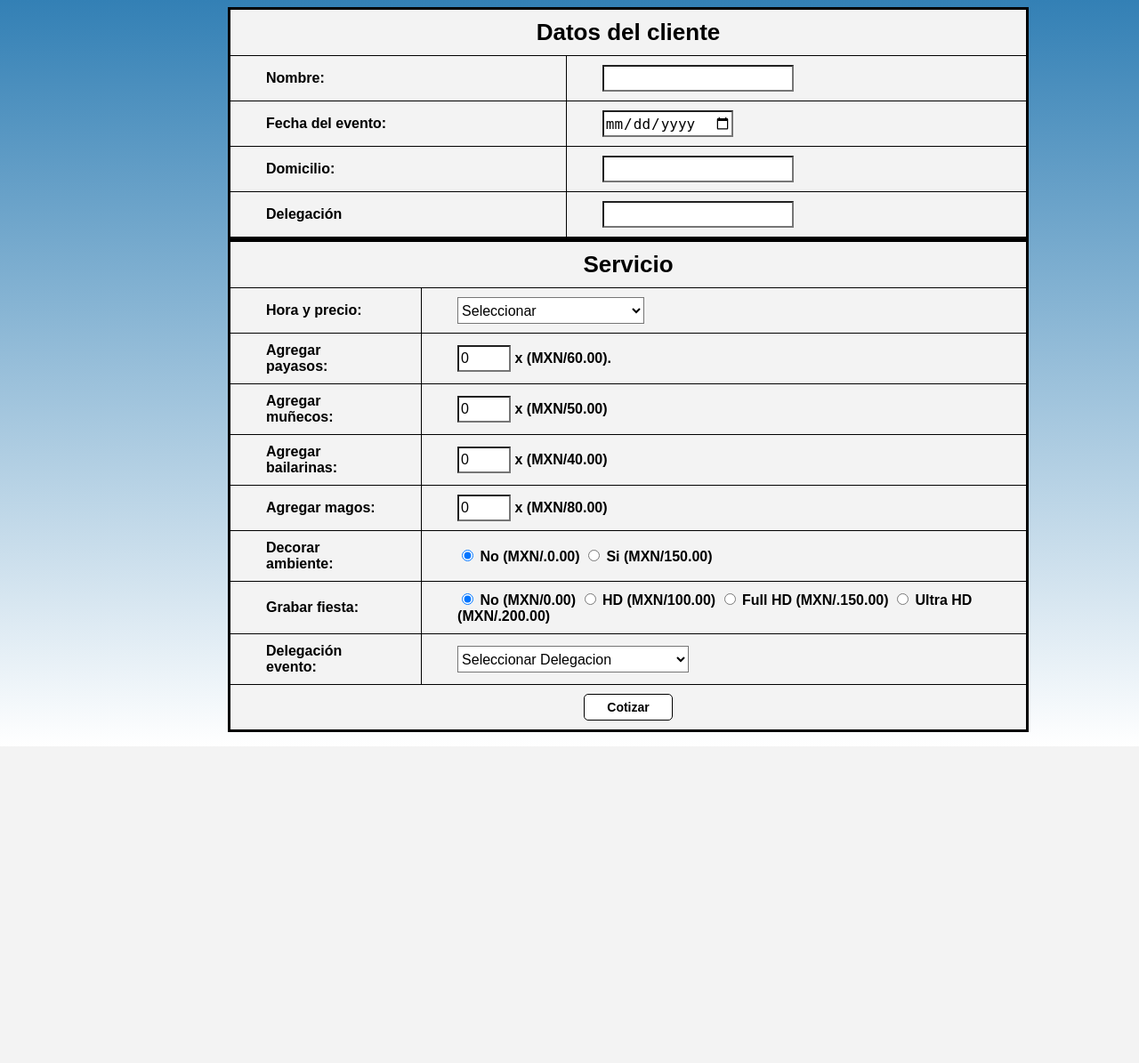
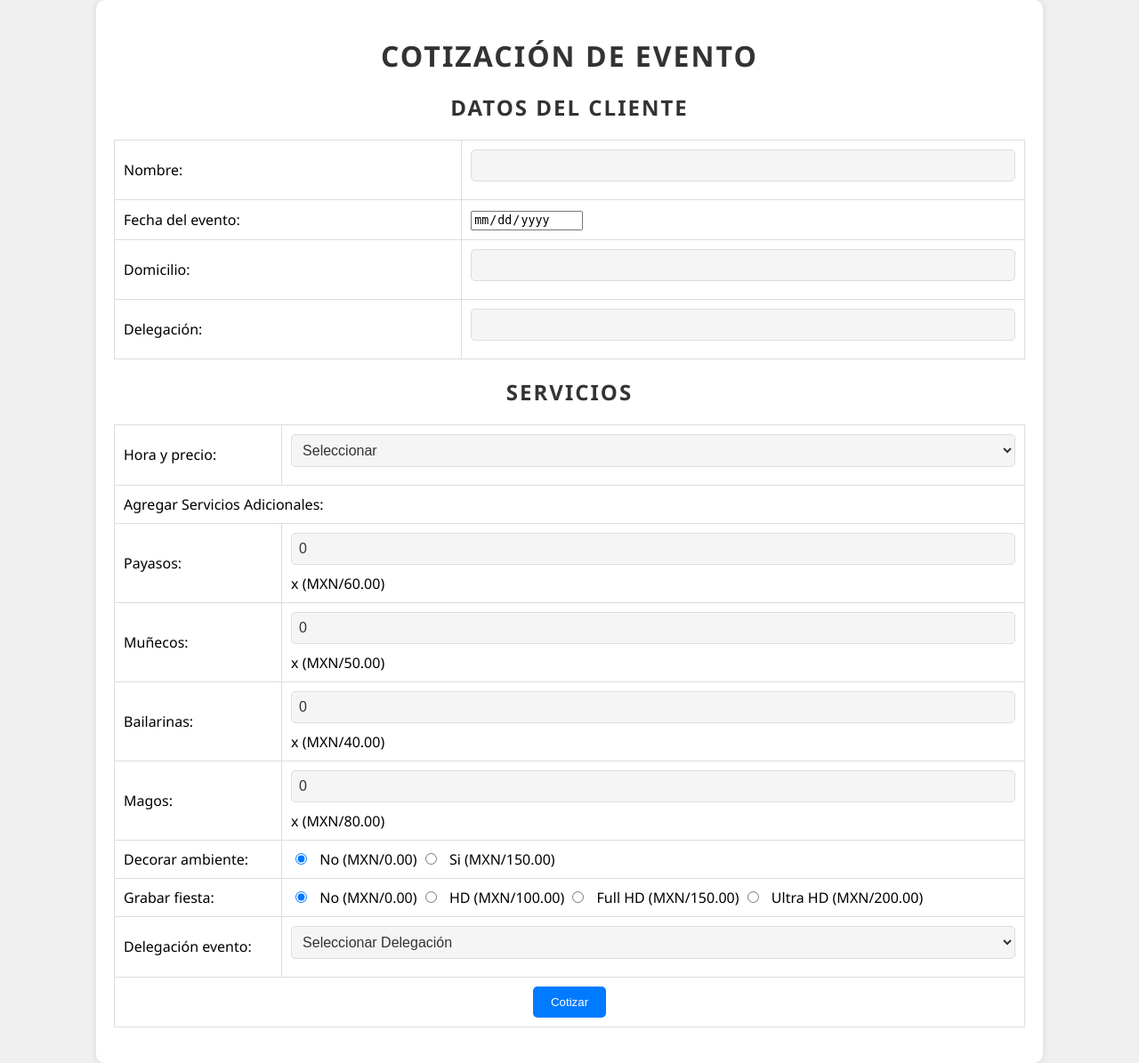
Before and after one commit to AlejandroCisnerosVillegas/Ejercicio_11, a PHP site: page / in a window 1280 px wide. Shown: the whole page at 89% size. Before the commit the page ends 823 px from the top, so only its background shows below. Run offline with PHP 8.4, Linux system fonts and the light colour scheme.

Commit message:
Add files via upload

```diff
--- a/index.php
+++ b/index.php
@@ -1,201 +1,106 @@
-<html>
+<!DOCTYPE html>
+<html lang="es">
     <head>
-<meta charset="utf-8">
+        <meta charset="UTF-8">
+        <meta name="viewport" content="width=device-width, initial-scale=1.0">
+        <title>Sistema de Cotización para Eventos</title>
+        <link rel="shortcut icon" href="../../assets/img/logo.png">
         <link rel="stylesheet" href="style.css">
     </head>
-<form method="POST" name="AlejandroVillegas">
-<table border="1">
-<tr><th colspan="2">Datos del cliente</th></tr>
-<tr><td>Nombre:</td><td><input type="text" name="txtnombre"></td></tr>
-<tr><td>Fecha del evento:</td><td><input type="date" name="txtfecha"></td></tr>
-<tr><td>Domicilio:</td><td><input type="text" name="txtdomicilio"></td></tr>
-<tr><td>Delegación</td><td><input type="text" name="txtdistrito"></td></tr>
+    <body>
+        <form method="POST" name="AlejandroVillegas" class="container">
+            <h1>Cotización de Evento</h1>
+            <div class="section">
+                <h2>Datos del Cliente</h2>
+                <table>
+                    <tr>
+                        <td>Nombre:</td>
+                        <td><input type="text" name="txtnombre" required></td>
+                    </tr>
+                    <tr>
+                        <td>Fecha del evento:</td>
+                        <td><input type="date" name="txtfecha" required></td>
+                    </tr>
+                    <tr>
+                        <td>Domicilio:</td>
+                        <td><input type="text" name="txtdomicilio" required></td>
+                    </tr>
+                    <tr>
+                        <td>Delegación:</td>
+                        <td><input type="text" name="txtdistrito" required></td>
+                    </tr>
                 </table>
-
-<table border="1">
-<tr><th colspan="2">Servicio</th></tr>
-
-<tr><td>Hora y precio:</td>
-<td><select name="horayprecio" >
+            </div>
+            <div class="section">
+                <h2>Servicios</h2>
+                <table>
+                    <tr>
+                        <td>Hora y precio:</td>
+                        <td>
+                            <select name="horayprecio" required>
                                 <option value="0">Seleccionar</option>
                                 <option value="1">3pm a 5pm = MXN/400.00</option>
                                 <option value="2">5pm a 7pm = MXN/500.00</option>
-</td></tr>
-<tr><td>Agregar payasos:</td><td><input type="number" name="txtpayasos" value="0" min="0" max="5"> x (MXN/60.00).</td></tr>
-<tr><td>Agregar muñecos:</td><td><input type="number" name="txtmunecos" value="0" min="0" max="6"> x (MXN/50.00)</td></tr>
-<tr><td>Agregar bailarinas:</td><td><input type="number" name="txtbailarinas" value="0" min="0" max="9"> x (MXN/40.00)</td></tr>
-<tr><td>Agregar magos:</td><td><input type="number" name="txtmagos" value="0" min="0" max="9"> x (MXN/80.00)</td></tr>
-<tr><td>Decorar ambiente:</td>
-<td><input  type="radio" name="decorarambiente" value="1" checked="true"> No (MXN/.0.00)
-<input  type="radio" name="decorarambiente" value="2" > Si (MXN/150.00)
-</td></tr>
-<tr><td>Grabar fiesta:</td>
-	<td><input type="radio" name="grabarfiesta" value="1" checked="true"> No (MXN/0.00)</input>
-  <input type="radio" name="grabarfiesta" value="2"> HD (MXN/100.00)</input>
-  <input type="radio" name="grabarfiesta" value="3"> Full HD (MXN/.150.00)</input>
-    <input type="radio" name="grabarfiesta" value="4"> Ultra HD (MXN/.200.00)</input>
-</td></tr>
-<tr><td>Delegación evento:</td><td><select id="distritoevento" name="distritodelevento1" >
-   <option value="0">Seleccionar Delegacion</option>
+                            </select>
+                        </td>
+                    </tr>
+                    <tr>
+                        <td colspan="2">Agregar Servicios Adicionales:</td>
+                    </tr>
+                    <tr>
+                        <td>Payasos:</td>
+                        <td><input type="number" name="txtpayasos" value="0" min="0" max="5"> x (MXN/60.00)</td>
+                    </tr>
+                    <tr>
+                        <td>Muñecos:</td>
+                        <td><input type="number" name="txtmunecos" value="0" min="0" max="6"> x (MXN/50.00)</td>
+                    </tr>
+                    <tr>
+                        <td>Bailarinas:</td>
+                        <td><input type="number" name="txtbailarinas" value="0" min="0" max="9"> x (MXN/40.00)</td>
+                    </tr>
+                    <tr>
+                        <td>Magos:</td>
+                        <td><input type="number" name="txtmagos" value="0" min="0" max="9"> x (MXN/80.00)</td>
+                    </tr>
+                    <tr>
+                        <td>Decorar ambiente:</td>
+                        <td>
+                            <input type="radio" name="decorarambiente" value="1" checked> No (MXN/0.00)
+                            <input type="radio" name="decorarambiente" value="2"> Si (MXN/150.00)
+                        </td>
+                    </tr>
+                    <tr>
+                        <td>Grabar fiesta:</td>
+                        <td>
+                            <input type="radio" name="grabarfiesta" value="1" checked> No (MXN/0.00)
+                            <input type="radio" name="grabarfiesta" value="2"> HD (MXN/100.00)
+                            <input type="radio" name="grabarfiesta" value="3"> Full HD (MXN/150.00)
+                            <input type="radio" name="grabarfiesta" value="4"> Ultra HD (MXN/200.00)
+                        </td>
+                    </tr>
+                    <tr>
+                        <td>Delegación evento:</td>
+                        <td>
+                            <select id="distritoevento" name="distritodelevento1" required>
+                                <option value="0">Seleccionar Delegación</option>
                                 <option value="1">Álvaro Obregón</option>
                                 <option value="2">Azcapotzalco</option>
                                 <option value="3">Benito Juárez</option>
                                 <option value="4">Coyoacán</option>
-	<option value="5">Cuauhtémoc (MXN/.50.00)</option>
-	<option value="6">Gustavo A. Madero (MXN/.50.00)</option>
-	<option value="7">Iztacalco (MXN/.50.00)</option>
-</select></td></tr>
-<tr><td colspan="2" align="center"><input type="submit" value="Cotizar" name="cotizarcliente" /></td></tr>
+                                <option value="5">Cuauhtémoc (MXN/50.00)</option>
+                                <option value="6">Gustavo A. Madero (MXN/50.00)</option>
+                                <option value="7">Iztacalco (MXN/50.00)</option>
+                            </select>
+                        </td>
+                    </tr>
+                    <tr>
+                        <td colspan="2" align="center">
+                            <input type="submit" value="Cotizar" name="cotizarcliente">
+                        </td>
+                    </tr>
                 </table>
+            </div>
         </form>
+    </body>
 </html>
-
-<?php
-
-	if(isset($_POST['cotizarcliente']))
-	{
-	$nombre 	= $_POST['txtnombre'];
-	$fecha 		= $_POST['txtfecha'];
-	$domicilio 	= $_POST['txtdomicilio'];
-	$distrito 	= $_POST['txtdistrito'];
-
-	$payasosadicional 		= $_POST["txtpayasos"];
-	$munecosadicional 		= $_POST["txtmunecos"];
-	$bailarinasadicional 	= $_POST["txtbailarinas"];
-	$magoadicional 			= $_POST["txtmagos"];
-
-$tothora =0; $momentohora="";
-
-$totdecorar=0; $momentodecora="";
-
-$momentofiesta=""; $totfiesta=0;
-
-$eventodistrito=""; $totdistrito=0;
-
-$totpayasos 	= 	($payasosadicional*60);
-$totmunecos 	= 	($munecosadicional*50);
-$totbailarinas 	=	($bailarinasadicional*40);
-$totmagos 		= 	($magoadicional*80);
-
-
-$grabarfiesta = $_POST["grabarfiesta"];
-
-if(isset($_POST['horayprecio'])){
-    $select1 = $_POST['horayprecio'];
-    switch ($select1) {
-        case '1':
-           $tothora=400;
-			$momentohora="3pm a 5pm";
-            break;
-        case '2':
-        $tothora=500;
-		$momentohora="5pm a 7pm";
-            break;
-        default:
-
-            break;
-    }
-}
-
-if(isset($_POST['decorarambiente'])){
-    $selectambiente = $_POST['decorarambiente'];
-    switch ($selectambiente) {
-        case '2':
-		$momentodecora="Si";
-		$totdecorar=150;
-            break;
-        case '1':
-		$momentodecora="No";
-		$totdecorar=0;
-            break;
-        default:
-
-            break;
-    }
-}
-
-if(isset($_POST['grabarfiesta'])){
-    $selectambiente = $_POST['grabarfiesta'];
-    switch ($selectambiente) {
-        case '1':
-		$momentofiesta="No";
-		$totfiesta=0;
-            break;
-        case '2':
-		$momentofiesta="HD";
-		$totfiesta=100;
-            break;
-			 case '3':
-		$momentofiesta="Full HD";
-		$totfiesta=150;
-            break;
-			 case '4':
-		$momentofiesta="Ultra HD";
-		$totfiesta=200;
-            break;
-        default:
-
-            break;
-    }
-}
-
-if(isset($_POST['distritodelevento1'])){
-    $selectdistrito = $_POST['distritodelevento1'];
-    switch ($selectdistrito) {
-        case '1':
-		$eventodistrito="Alvaro Obregon";
-		$totdistrito=0;
-            break;
-        case '2':
-				$eventodistrito="Azcapotzalco";
-		$totdistrito=0;
-            break;
-			 case '3':
-				$eventodistrito="Benito Juarez";
-		$totdistrito=0;
-            break;
-			 case '4':
-				$eventodistrito="Coyoacan";
-		$totdistrito=0;
-            break;
-						 case '5':
-				$eventodistrito="Cuauhtemoc";
-		$totdistrito=50;
-            break;
-			case '6':
-		$eventodistrito="Gustavo A. Madero";
-		$totdistrito=50;
-break;
-						 case '7':
-				$eventodistrito="Iztacalco";
-		$totdistrito=50;
-            break;
-        default:
-
-            break;
-    }
-}
-
-echo "<h1>Reporte</h1>";
-echo "<hr>";
-echo "<b>Cliente:</b> 	$nombre		<br><br>";
-echo "<b>Fecha:</b> 	$fecha		<br><br>";
-echo "<b>Domicilio:</b>	$domicilio	<br><br>";
-echo "<b>Distrito:</b> 	$distrito	<br><br>";
-
-echo "<b>Hora:</b> 		$momentohora = MXN/.$tothora.00<br><br>";
-
-echo "<b>Payasos contratados: </b>   	$payasosadicional x MXN/60.00 = MXN/.$totpayasos.00<br><br>";
-echo "<b>Muñecos contratados:</b> 		$munecosadicional x MXN/50.00 = MXN/.$totmunecos.00<br><br>";
-echo "<b>Bailarinas contratadas:</b> 	$bailarinasadicional x MXN/.40.00 = MXN/.$totbailarinas.00<br><br>";
-echo "<b>Magos:</b> 					$magoadicional x MXN/80.00 = MXNS/		.$totmagos.00<br><br>";
-
-echo "<b>Decorar ambiente:</b> 	$momentodecora 	= 	MXN/.	$totdecorar.	00<br><br>";
-echo "<b>Grabar fiesta:</b> 	$momentofiesta 	= 	MXN/. $totfiesta.		00<br><br>";
-echo "<b>Distrito de evento:</b>$eventodistrito =	MXN/.	$totdistrito.	00<br><br>";
-echo "<hr>";
-echo "<b>Total a pagar:</b> MXN/.".($tothora+$totpayasos+$totmunecos+$totbailarinas+$totmagos+$totdecorar+$totfiesta+$totdistrito).".00";
-
-
-	}
-?>
--- a/style.css
+++ b/style.css
@@ -1,66 +1,139 @@
-body
-{
-	margin-left:20%;
-
-	font-family: sans-serif;
-	background: linear-gradient(to bottom, #3380B5, white);
-
+body {
+    font-family: 'Segoe UI', Tahoma, Geneva, Verdana, sans-serif;
+    background-color: #f0f0f0;
+    margin: 0;
+    padding: 0;
 }
 
-table
-{
-	margin:0;
-	border-collapse:collapse;
-	border: 3px solid black;
-	background:#f3f3f3;
-	width: 900px;
+.container {
+    width: 80%;
+    margin: auto;
+    padding: 20px;
+    background-color: #fff;
+    border-radius: 8px;
+    box-shadow: 0 0 20px rgba(0, 0, 0, 0.1);
 }
 
-td
-{
-	padding: 10px 40px;
-	font-weight: bold;
-
+.section {
+    margin-bottom: 20px;
 }
 
-th
-{
-	padding: 10px 40px;
-		font-size:26px;
-
+h1, h2 {
+    text-align: center;
+    color: #333;
+    font-weight: 600;
+    text-transform: uppercase;
+    letter-spacing: 2px;
+    margin-bottom: 20px;
 }
 
-input[type=submit]
-{
-	font-size:14px;
-	background-color: white;
-	color:black;
-font-weight: bold;
-	border-radius: 5px;
-	height: 30px;
-	width: 100px;
-	border: 1px solid;
+table {
+    width: 100%;
+    border-collapse: collapse;
 }
 
-input[type=number]
-{
-	font-size:16px;
-	background-color: white;
-	color:black;
-
-	height: 30px;
-	width: 60px;
-
-
+table td, table th {
+    padding: 12px;
+    border: none;
 }
 
-input[type=date],input[type=text],select
-{
-	font-size:16px;
-	background-color: white;
-	color:black;
+input[type="text"],
+input[type="number"],
+select {
+    width: calc(100% - 24px);
+    padding: 10px;
+    border: none;
+    border-radius: 6px;
+    background-color: #f5f5f5;
+    color: #333;
+    font-size: 16px;
+    margin-bottom: 10px;
+}
 
-	height: 30px;
+input[type="submit"] {
+    padding: 12px 24px;
+    background-color: #007bff;
+    color: #fff;
+    border: none;
+    border-radius: 6px;
+    cursor: pointer;
+    transition: background-color 0.3s ease;
+}
 
+input[type="submit"]:hover {
+    background-color: #0056b3;
+}
 
+input[type="radio"] {
+    margin-right: 8px;
+    cursor: pointer;
 }
+
+input[type="radio"]:checked {
+    outline: none;
+}
+
+input[type="date"]::-webkit-inner-spin-button {
+    display: none;
+}
+
+input[type="date"]::-webkit-calendar-picker-indicator {
+    color: transparent;
+    background: transparent;
+}
+
+.container {
+    width: 80%;
+    margin: auto;
+    padding: 20px;
+    background-color: #fff;
+    border-radius: 10px;
+    box-shadow: 0 0 10px rgba(0, 0, 0, 0.1);
+}
+
+.section {
+    margin-bottom: 20px;
+}
+
+h1, h2 {
+    text-align: center;
+    color: #333;
+    font-weight: bold;
+}
+
+table {
+    width: 100%;
+    border-collapse: collapse;
+}
+
+table td, table th {
+    padding: 10px;
+    border: 1px solid #ddd;
+}
+
+input[type="text"],
+input[type="number"],
+select {
+    width: 100%;
+    padding: 8px;
+    border: 1px solid #ddd;
+    border-radius: 5px;
+    box-sizing: border-box;
+}
+
+input[type="submit"] {
+    padding: 10px 20px;
+    background-color: #007bff;
+    color: #fff;
+    border: none;
+    border-radius: 5px;
+    cursor: pointer;
+}
+
+input[type="submit"]:hover {
+    background-color: #0056b3;
+}
+
+input[type="radio"] {
+    margin-right: 10px;
+}
```
Lines whose indentation alone changed are shown as unchanged.
